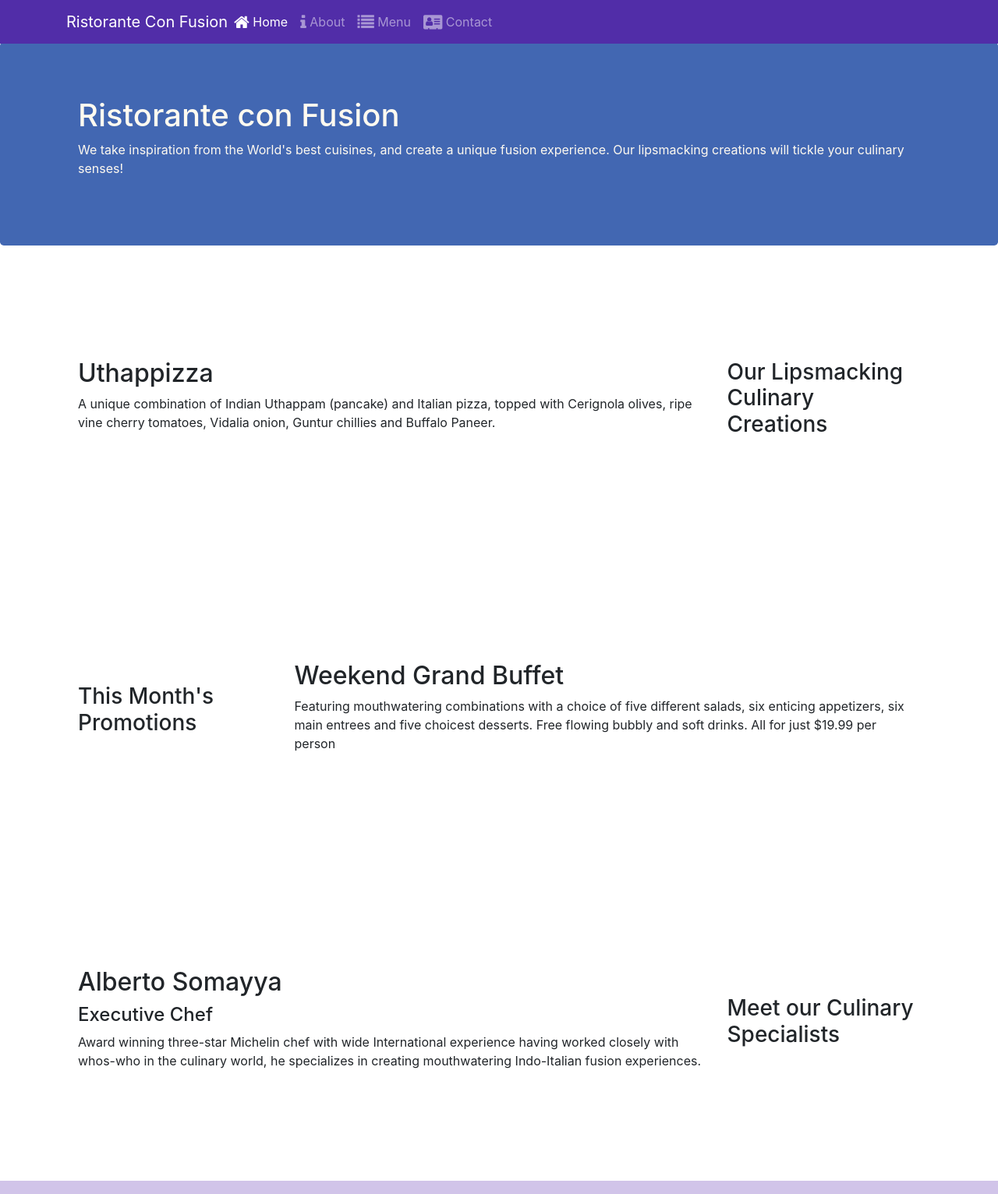
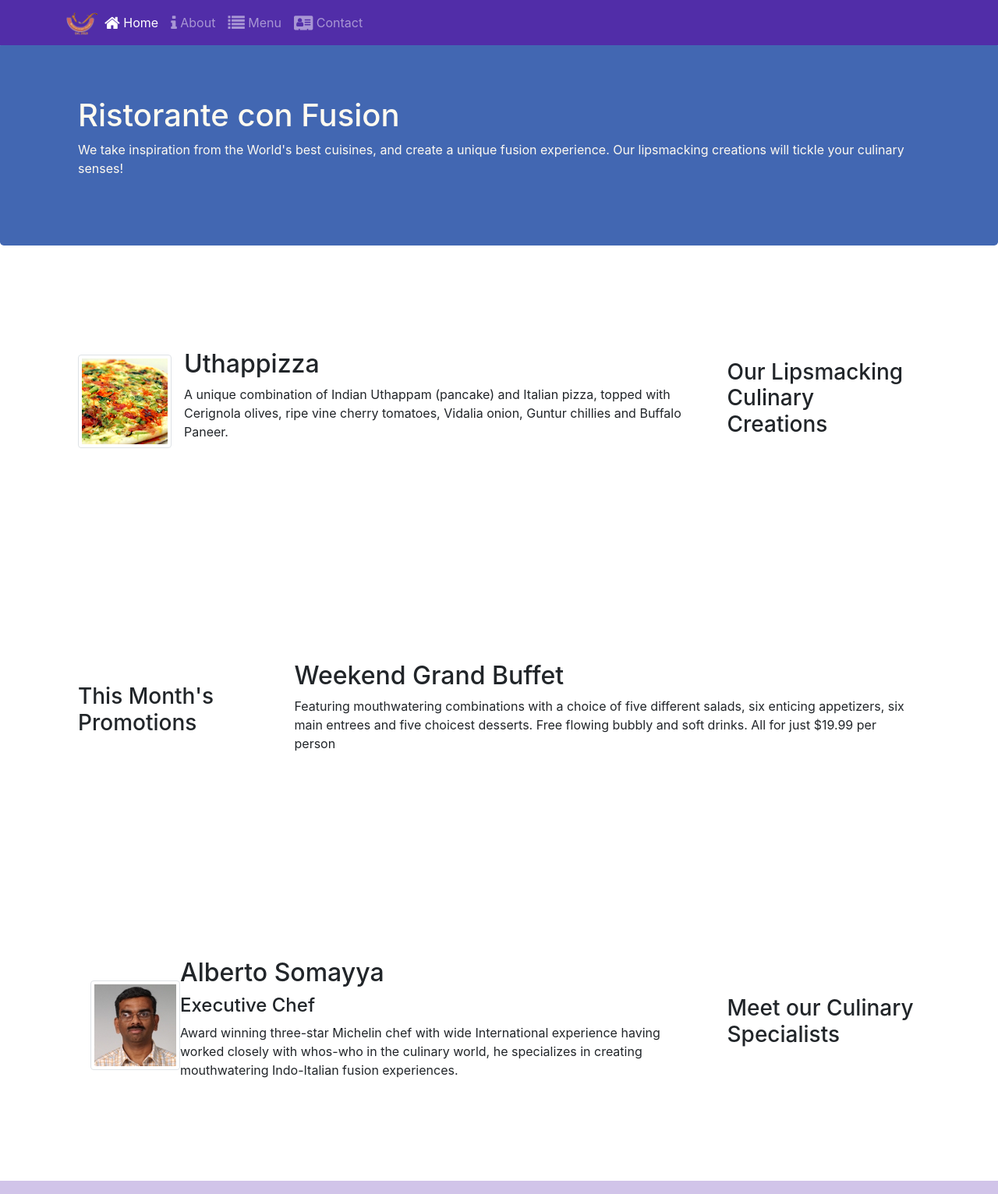
Before and after one commit to KHAJASHOAIBHUSSAIN/Restaurant-Website, a website: page index.html in a window 1280 px wide. Shown: the top 1532 px of the page at 78% size. Drawn offline with nearby package versions, Linux system fonts and the light colour scheme.

Commit message:
Images and media

```diff
--- a/index.html
+++ b/index.html
@@ -18,7 +18,7 @@
     <div class="container">
         <button class="navbar-toggler" type="button" data-toggle="collapse" data-target="#Navbar">
         <span class="navbar-toggler-icon"></span></button>
-            <a class="navbar-brand mr-auto" href="#">Ristorante Con Fusion</a>
+            <a class="navbar-brand mr-auto" href="#"><img src="img/logo.png" height="30" width="41"></a>
             <div class="collapse navbar-collapse" id="Navbar">
                 <ul class="navbar-nav mr-auto">
                     <li class="nav-item active"><a class="nav-link" href="#"><span class="fa fa-home fa-lg"></span> Home</a></li>
@@ -49,8 +49,13 @@
                 <h3>Our Lipsmacking Culinary Creations</h3>
             </div>
             <div class="col col-sm order-sm-first col-md">
-                <h2>Uthappizza</h2>
-                <p>A unique combination of Indian Uthappam (pancake) and Italian pizza, topped with Cerignola olives, ripe vine cherry tomatoes, Vidalia onion, Guntur chillies and Buffalo Paneer.</p>
+                <div class="media">
+                    <img class="d-flex mr-3 img-thumbnail align-self-center" src="img/uthappizza.png" alt="Uthapixzza">
+                    <div class="media-body">
+                        <h2 class="mt-0">Uthappizza</h2>
+                        <p>A unique combination of Indian Uthappam (pancake) and Italian pizza, topped with Cerignola olives, ripe vine cherry tomatoes, Vidalia onion, Guntur chillies and Buffalo Paneer.</p>
+                    </div>
+                </div>
             </div>
         </div>
 
@@ -70,9 +75,14 @@
                 <h3>Meet our Culinary Specialists</h3>
             </div>
             <div class="col col-sm order-sm-first col-md">
-                <h2>Alberto Somayya</h2>
-                <h4>Executive Chef</h4>
-                <p>Award winning three-star Michelin chef with wide International experience having worked closely with whos-who in the culinary world, he specializes in creating mouthwatering Indo-Italian fusion experiences. </p>
+                <div class="media">
+                <img src="img/alberto.png" class="d=flex ml-3 img-thumbnail align-self-center" alt="alberto">
+                    <div class="media-body">
+                        <h2>Alberto Somayya</h2>
+                        <h4>Executive Chef</h4>
+                        <p>Award winning three-star Michelin chef with wide International experience having worked closely with whos-who in the culinary world, he specializes in creating mouthwatering Indo-Italian fusion experiences. </p>
+                    </div>
+                </div>
             </div>
         </div>
     </div>
```
Also changed, not shown: aboutus.html (+7 -6 lines), contactus.html (+3 -2 lines), img/alberto.png (added), img/buffet.png (added), img/logo.png (added), img/uthappizza.png (added), 1 other file.
